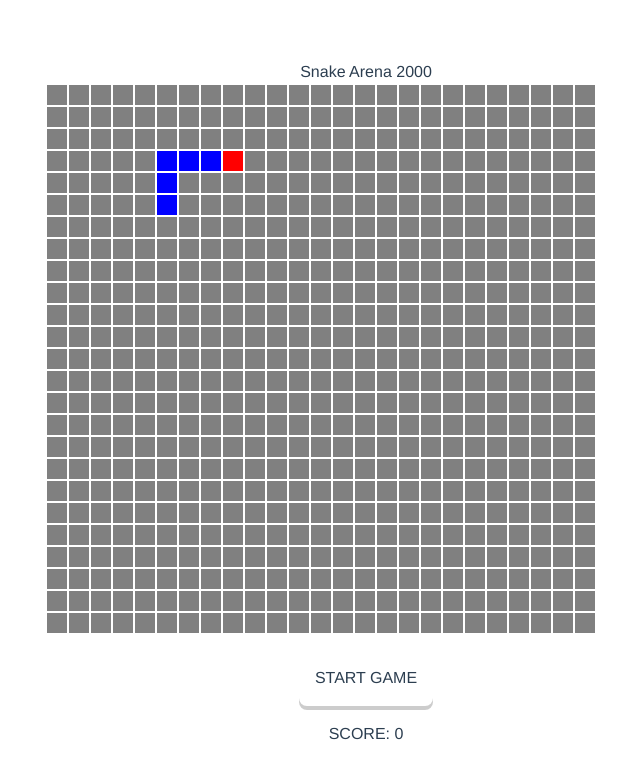
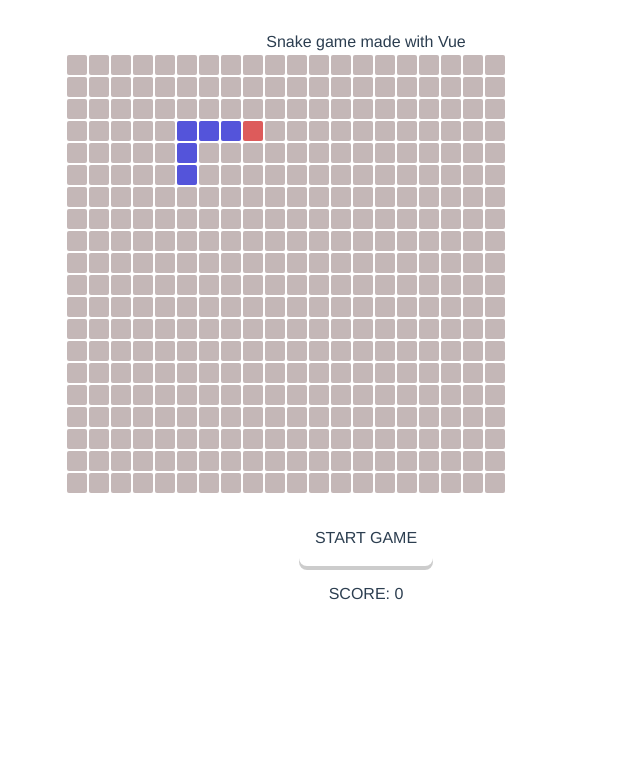
Before and after one commit to Lloople/vue-snake, a Vue app: page / in a window 1280 px wide. Shown: the top 778 px of the page, without its empty margins (274-914 px from the left). Built offline with nearby package versions, Linux system fonts and the light colour scheme.

Commit message:
Add flat kind of style to the tiles

```diff
--- a/src/App.vue
+++ b/src/App.vue
@@ -1,7 +1,7 @@
 <template>
   <div id="app">
-    <h1>Snake Arena 2000</h1>
-    <grid :width="25" :height="25" />
+    <h2>Snake game made with Vue</h2>
+    <grid :width="20" :height="20" />
   </div>
 </template>
 
@@ -23,6 +23,6 @@ export default {
   -moz-osx-font-smoothing: grayscale;
   text-align: center;
   color: #2c3e50;
-  margin: 60px auto 0 auto;
+  margin: 30px auto 0 auto;
 }
 </style>
--- a/src/components/Grid.vue
+++ b/src/components/Grid.vue
@@ -1,11 +1,12 @@
 <template>
-	<div class='flex-1 align-middle content-center w-1/2 mx-auto'>
-		<div>
+	<div class="container">
+		<div class="grid">
 			<div v-for='(value, index) in tiles' :key='index'>
 				<tile :tile='value' :cords='index' :class='{ clearfix : index.match(/.*,0/) !== null }'/>
 			</div>
 		</div>
-		<div>
+		<div class="clearfix"></div>
+		<div class="panel">
 			<button
 				v-on:click='start'
 				class='btn p-4 m-4 rounded-lg bg-green-light focus:outline-none'
@@ -250,22 +251,21 @@ export default {
 
 <!-- Add "scoped" attribute to limit CSS to this component only -->
 <style scoped>
-h3 {
-	margin: 40px 0 0;
-}
-ul {
-	list-style-type: none;
-	padding: 0;
-}
-li {
-	display: inline-block;
-	margin: 0 10px;
-}
-a {
-	color: #42b983;
-}
-
-.clearfix {
-	clear: left;
-}
+	.clearfix {
+		clear: left;
+	}
+	.container {
+		flex: content;
+		flex-direction: column;
+		align-content: center;
+		width: 600px;
+		margin: 0 auto;
+		text-align: center;
+		margin-bottom: 20px;
+	}
+	.grid {
+		text-align: center;
+		margin: 0 auto;
+		display: block;
+	}
 </style>
--- a/src/components/Tile.vue
+++ b/src/components/Tile.vue
@@ -30,19 +30,20 @@ div {
 	width: 20px;
 	height: 20px;
 	float: left;
-	background: grey;
+	background: rgb(196, 183, 183);
 	margin: 1px;
+	border-radius: 2px;
 }
 
 .body {
-	background: blue;
+	background: rgb(84, 84, 218);
 }
 
 .head {
-	background: red;
+	background: rgb(221, 91, 91);
 }
 
 .food {
-    background: yellow;
+    background: rgb(192, 152, 23);
 }
 </style>
```
